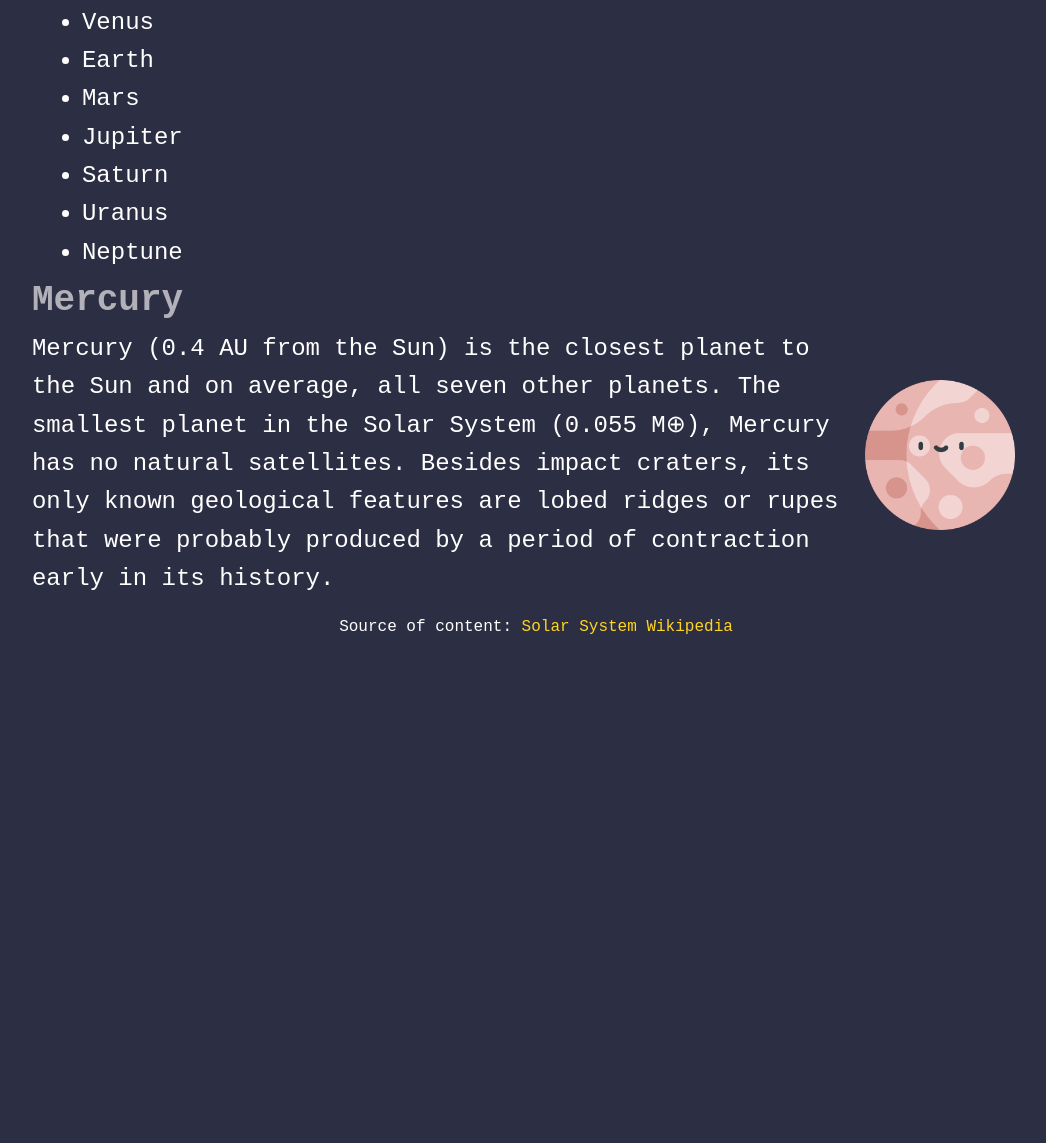
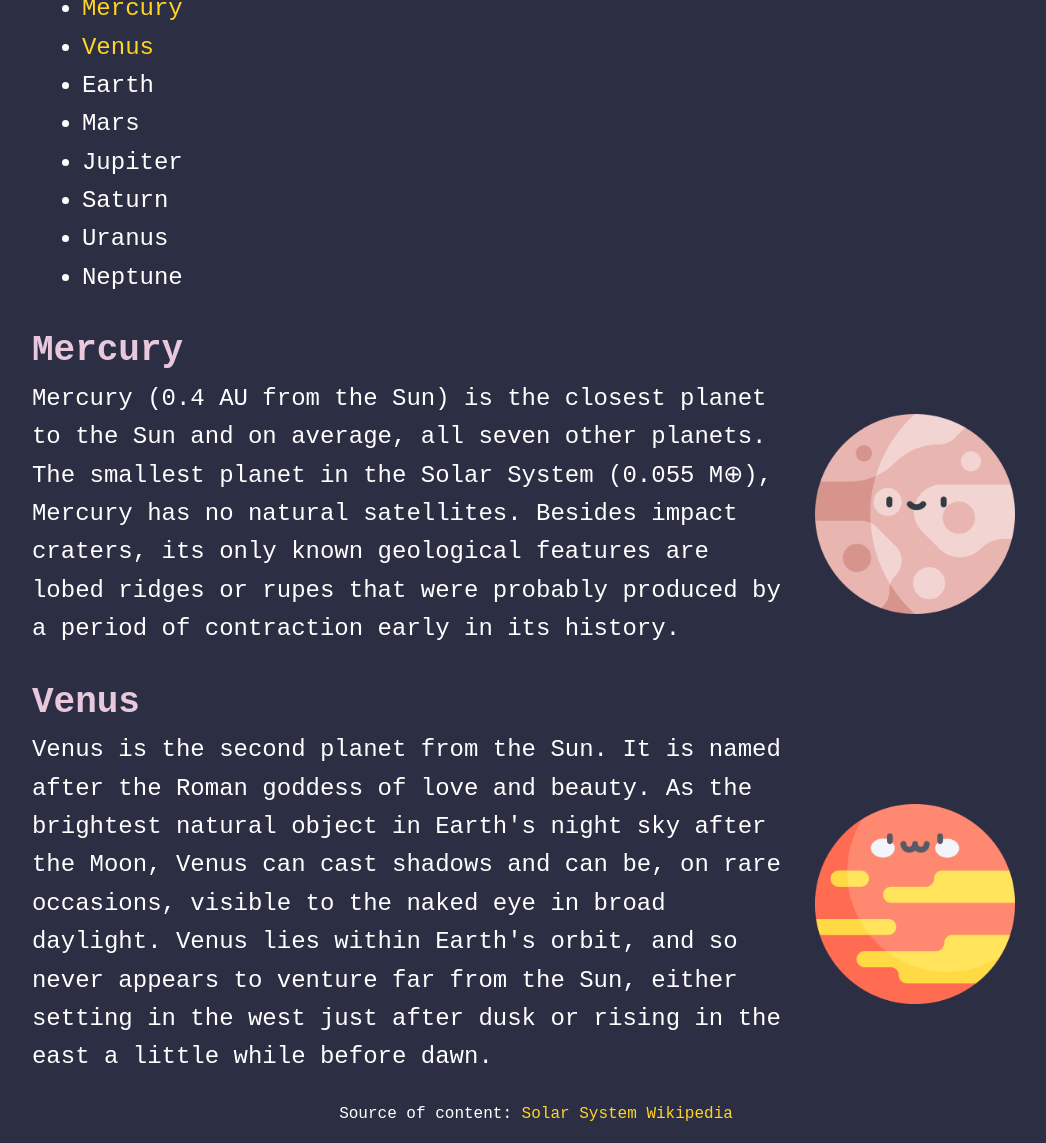
Before and after one commit to joshua-meyerrr/html-intro, a plain HTML site: page index.html in a window 1280 px wide. Shown: the part 534-1677 px from the top of the page, without its empty margins (104-1150 px from the left). Before the commit the page ends 1190 px from the top, so only its background shows below. Drawn offline with Linux system fonts and the light colour scheme.

Commit message:
Add venus content

```diff
--- a/index.html
+++ b/index.html
@@ -31,14 +31,21 @@
 				than the <em>smallest planet</em>, Mercury.
 			</p>
 
-			<!-- List of Planets Section -->
-			<!-- IDEA: Put Plantes on horizontal card bar -->
-			<section>
+			<!-- Planet Section -->
+
+			<!--
+				IDEA:
+				Change planet-list to horizontal card list with icon and name.
+					- turn around on hover for more information
+					- click to move to section
+			-->
+
+			<section class="planet-list-section">
 				<h2>Planets</h2>
 				<p>List of planets ordered by distance from the sun:</p>
 				<ul class="planet-list">
 					<li><a href="#mercury">Mercury</a></li>
-					<li>Venus</li>
+					<li><a href="#venus">Venus</a></li>
 					<li>Earth</li>
 					<li>Mars</li>
 					<li>Jupiter</li>
@@ -65,7 +72,31 @@
 					<img
 						src="images/mercury.png"
 						alt="picture of the planet mercury"
-						class="mercury"
+						class="mercury planet"
+					/>
+				</div>
+			</section>
+
+			<!-- Venus Section -->
+
+			<section class="planet-section">
+				<h3 id="venus">Venus</h3>
+				<div class="flex">
+					<p>
+						Venus is the second planet from the Sun. It is named
+						after the Roman goddess of love and beauty. As the
+						brightest natural object in Earth's night sky after the
+						Moon, Venus can cast shadows and can be, on rare
+						occasions, visible to the naked eye in broad daylight.
+						Venus lies within Earth's orbit, and so never appears to
+						venture far from the Sun, either setting in the west
+						just after dusk or rising in the east a little while
+						before dawn.
+					</p>
+					<img
+						src="images/venus.png"
+						alt="picture of the planet mercury"
+						class="venus planet"
 					/>
 				</div>
 			</section>
--- a/style.css
+++ b/style.css
@@ -13,12 +13,12 @@ h1 {
 
 h2 {
 	font-size: 48px;
-	color: #b2b1b9;
+	color: #78c0e0;
 }
 
 h3 {
 	font-size: 36px;
-	color: #b2b1b9;
+	color: #e7c8dd;
 }
 
 body {
@@ -45,6 +45,7 @@ a:link {
 
 .flex {
 	display: flex;
+	align-items: center;
 }
 
 /* Header Section */
@@ -64,16 +65,23 @@ a:link {
 	padding-left: 50px;
 }
 
-.mercury {
-	margin: 50px 25px;
-	width: 150px;
-	height: 150px;
+.planet-list-section,
+.planet-section {
+	margin: 25px 0;
 }
 
-.mercury:hover {
+.planet {
+	margin: 0 25px;
+	width: 200px;
+	height: 200px;
+}
+
+.planet:hover {
 	transform: scale(1.1);
-	transition: transform 0.2s ease-in;
+	transition: transform 0.3s ease-in;
 }
+
+/* footer section */
 
 .source {
 	margin: 16px 0;
```
Also changed, not shown: images/venus.png (added), 1 other file.
